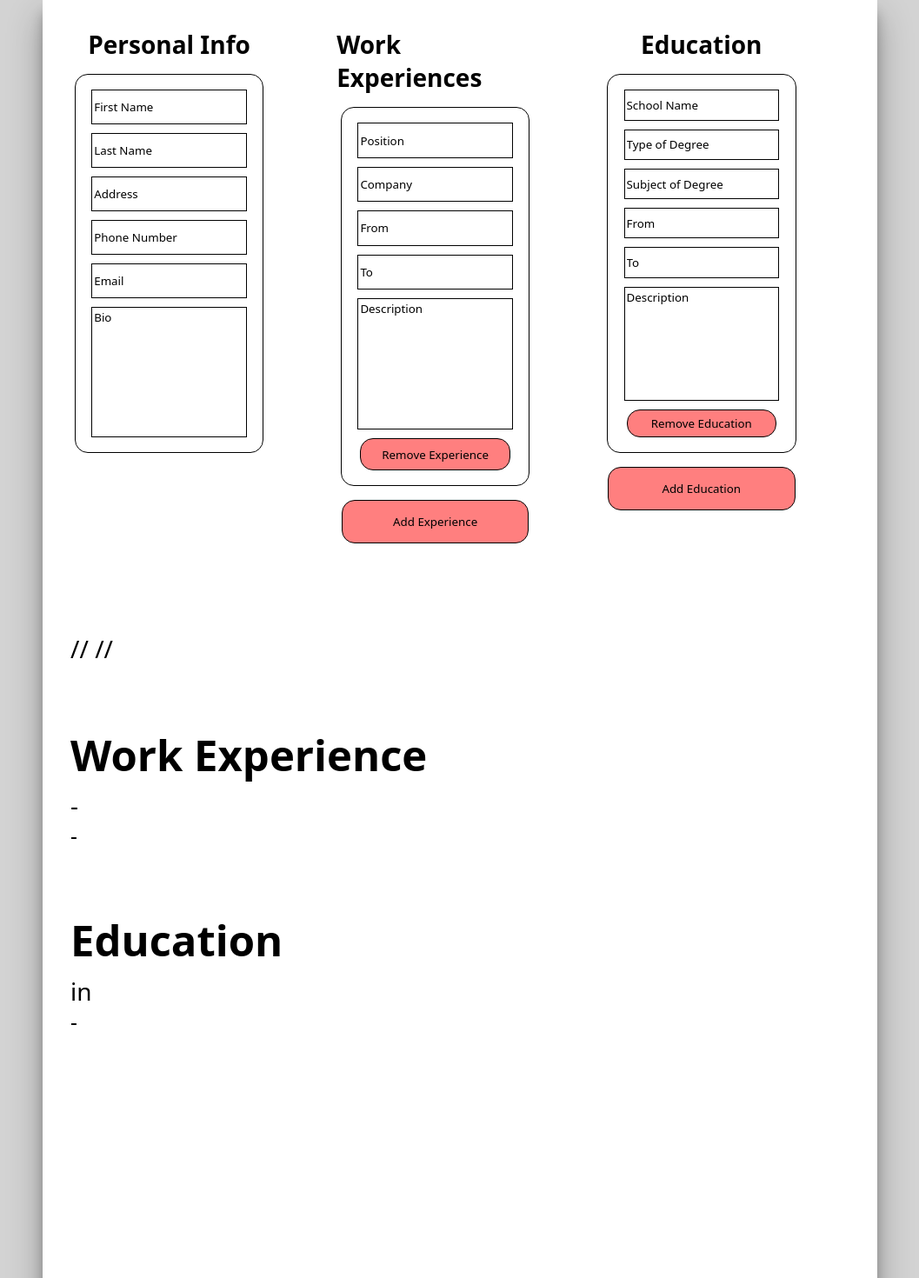
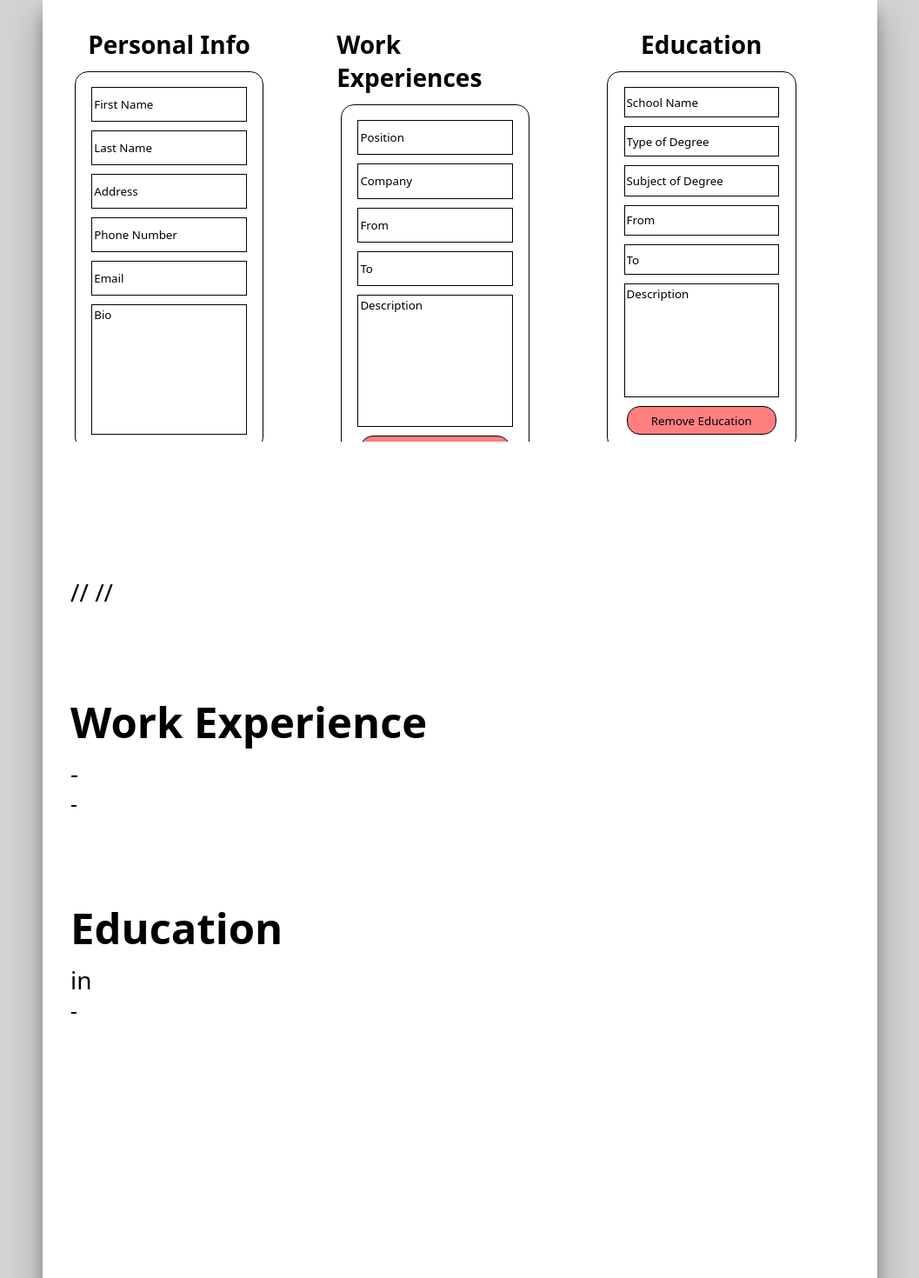
Before and after one commit to sth21/cv-application, a React (Create React App) app: page / in a window 1280 px wide. Shown: the top 1470 px of the page at 87% size, without its empty margins (111-1168 px from the left). Built offline with nearby package versions, Linux system fonts and the light colour scheme.

Commit message:
Finalize changes to CV styling

```diff
--- a/src/style.css
+++ b/src/style.css
@@ -59,11 +59,11 @@ body {
     padding: 2.5%;
     background-color: white;
     box-shadow: rgba(0, 0, 0, 0.3) 0px 19px 38px, rgba(0, 0, 0, 0.22) 0px 15px 12px;
-    gap: 5%;
+    gap: 10%;
 }
 
 #CVForm {
-    height: 40%;
+    height: 31%;
     width: 100%;
     gap: 2.5%;
     display: grid;
@@ -82,7 +82,7 @@ body {
 #CVForm > div {
     height: 100%;
     gap: 2.5%;
-    overflow: scroll;
+    overflow-y: scroll;
 }
 
 #CVForm > div > div {
@@ -139,14 +139,14 @@ textarea {
 }
 
 #CV {
-    height: 50%;
+    height: 100%;
     width: 100%;
     display: flex;
     flex-direction: column;
     justify-content: flex-start;
     align-items: center;
     gap: 10%;
-    overflow: auto;
+    overflow-y: auto;
 }
 
 #CV > div {
@@ -158,17 +158,16 @@ textarea {
     gap: 5%;
 }
 
-#experience, #education {
-    gap: 10%;
-}
-
 #CV > div > div {
     height: 100%;
     display: flex;
     flex-direction: column;
     justify-content: flex-start;
     align-items: flex-start;
-    gap: 10%;
+}
+
+#bio {
+    word-wrap:break-word;
 }
 
 #CV h1 {
@@ -186,3 +185,7 @@ textarea {
 #CV p {
     font-size: 1.25rem;
 }
+
+#CV p {
+    margin-top: 10px;
+}
```
